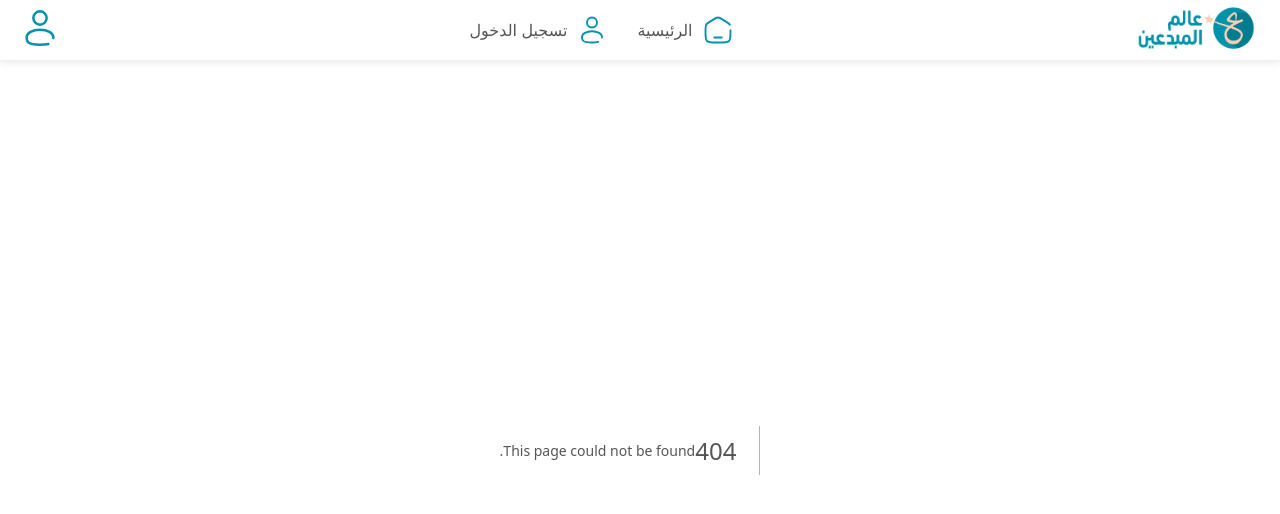
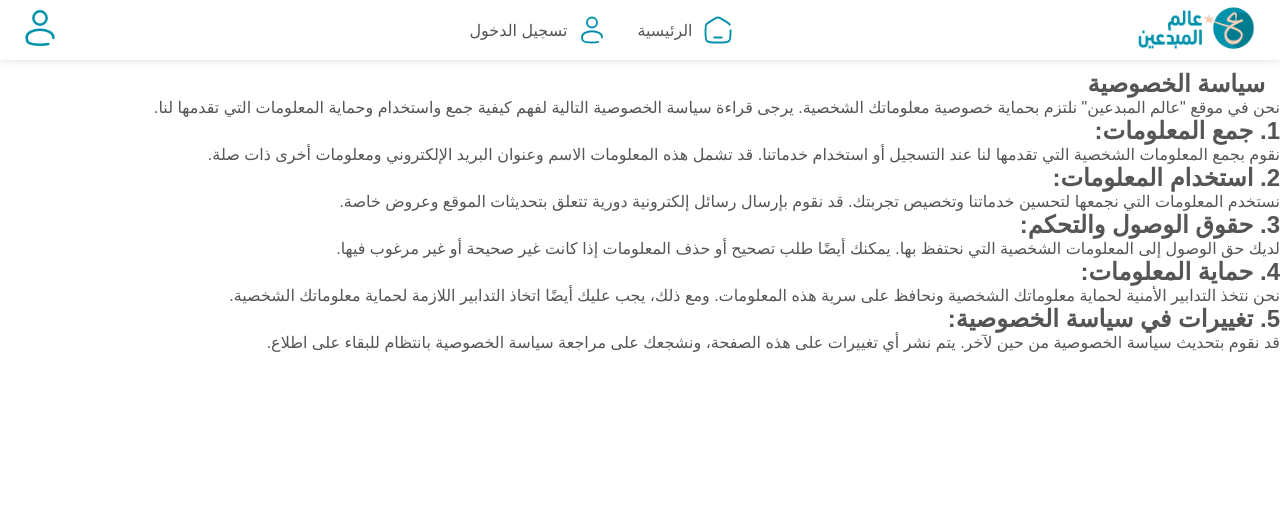
Before and after one commit to AiQotayba/alam, a Next.js app: page /policy in a window 1280 px wide. Before the commit this address had no page. Shown: the top 514 px of the page. Built offline with nearby package versions, Linux system fonts and the light colour scheme.

Commit message:
Create policy.jsx

```diff
--- /dev/null
+++ b/src/pages/policy.jsx
@@ -0,0 +1,43 @@
+const PrivacyPolicy = () => {
+  return (
+    <>
+      <h1>سياسة الخصوصية</h1>
+      <p>
+        نحن في موقع "عالم المبدعين" نلتزم بحماية خصوصية معلوماتك الشخصية. يرجى قراءة
+        سياسة الخصوصية التالية لفهم كيفية جمع واستخدام وحماية المعلومات التي تقدمها لنا.
+      </p>
+
+      <h2>1. جمع المعلومات:</h2>
+      <p>
+        نقوم بجمع المعلومات الشخصية التي تقدمها لنا عند التسجيل أو استخدام خدماتنا.
+        قد تشمل هذه المعلومات الاسم وعنوان البريد الإلكتروني ومعلومات أخرى ذات صلة.
+      </p>
+
+      <h2>2. استخدام المعلومات:</h2>
+      <p>
+        نستخدم المعلومات التي نجمعها لتحسين خدماتنا وتخصيص تجربتك. قد نقوم بإرسال
+        رسائل إلكترونية دورية تتعلق بتحديثات الموقع وعروض خاصة.
+      </p>
+
+      <h2>3. حقوق الوصول والتحكم:</h2>
+      <p>
+        لديك حق الوصول إلى المعلومات الشخصية التي نحتفظ بها. يمكنك أيضًا طلب تصحيح أو
+        حذف المعلومات إذا كانت غير صحيحة أو غير مرغوب فيها.
+      </p>
+
+      <h2>4. حماية المعلومات:</h2>
+      <p>
+        نحن نتخذ التدابير الأمنية لحماية معلوماتك الشخصية ونحافظ على سرية هذه المعلومات.
+        ومع ذلك، يجب عليك أيضًا اتخاذ التدابير اللازمة لحماية معلوماتك الشخصية.
+      </p>
+
+      <h2>5. تغييرات في سياسة الخصوصية:</h2>
+      <p>
+        قد نقوم بتحديث سياسة الخصوصية من حين لآخر. يتم نشر أي تغييرات على هذه الصفحة،
+        ونشجعك على مراجعة سياسة الخصوصية بانتظام للبقاء على اطلاع.
+      </p>
+    </>
+  );
+};
+
+export default PrivacyPolicy;
```
